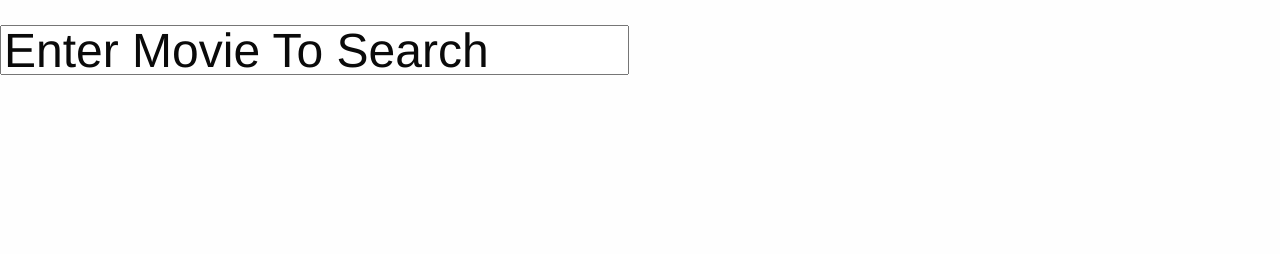
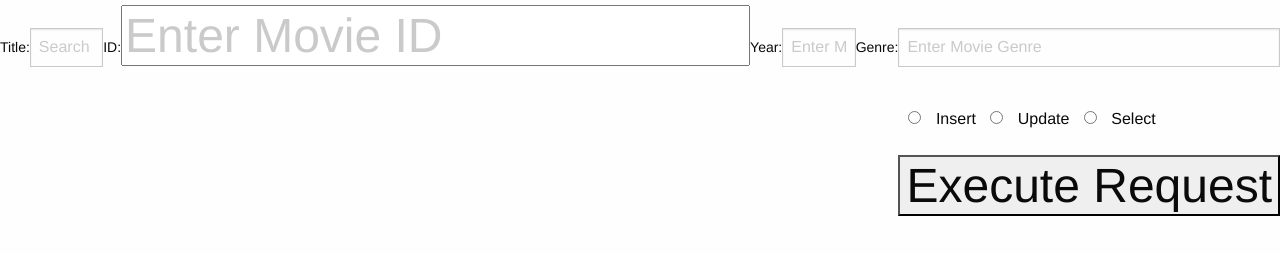
Before and after one commit to RaiAnsar/showchat, a website: page public/index.html in a window 1280 px wide. Shown: the part 80-334 px from the top of the page. Drawn offline with nearby package versions, Linux system fonts and the light colour scheme; some packages are replaced by stand-ins of ours.

Commit message:
first submission

```diff
--- a/public/index.html
+++ b/public/index.html
@@ -10,17 +10,34 @@
         <link rel="stylesheet" href="../source_css/styles.css">
     </head>
     <body>
-        <h1>Movie Search</h1>
         <div ng-app="myApp" ng-controller="searchBarController">
-            <input ng-model="searchBar">
+            <fieldset>
+                <h1>Movie Search</h1>
+                <form action="" method="post" enctype="multipart/form-data">
+                    <label for="Title:">Title:</label>
+                    <input type="text" id="Title" name="Title" placeholder="Search For A Movie" />
+                    <br />
+                    <label for="ID">ID: </label>
+                    <input type="ID" id="ID" name="ID" placeholder="Enter Movie ID"/>
+                    <br />
+                    <label for="Year">Year:</label>
+                    <input type="text" id="Year" name="Year" placeholder="Enter Movie Year">
+                    <br>
+                    <label for="Genre">Genre:</label>
+                    <input type="text" id="Genre" name="Genre" placeholder="Enter Movie Genre">
+                    <br>
+
+                    <input type="radio" id="r1" name="SQL_Commands" value="Insert"> Insert
+                    <input type="radio" id="r2" name="SQL_Commands" value="Update"> Update
+                    <input type="radio" id="r3" name="SQL_Commands" value="Select"> Select
+                    <br>
+                    <br>
+                    <input type="submit" value="Execute Request">
+                </form>
+            </fieldset>
         </div>
 
-    <!-- <script> -->
-    <!-- </script> -->
-
-        <!--Angular Scripts -->
         <script src="https://ajax.googleapis.com/ajax/libs/angularjs/1.4.8/angular.min.js"></script>
-        <!-- <script src="../node_modules/angular/angular.min.js"></script> -->
         <script src="../node_modules/angular-route/angular-route.min.js"></script>
         <script src="../source_js/controllers.js"></script>
         <script src="../source_js/app.js"></script>
--- a/source_css/.#styles.css
+++ /dev/null
@@ -1 +0,0 @@
-ismael@ismael-X550ZA.2032:1476656253
--- a/source_css/styles.css
+++ b/source_css/styles.css
@@ -1,10 +1,41 @@
 h1 {
     font-size: 55px;
+    /* margin-left: 20px; */
 }
 
 input {
-    margin-top: 20px;
-    height    : 50px;
+    /* background: transparent;
+       border: none; */
+    /* margin-top: 20px; */
+    /* margin-left: 20px; */
+    /* height    : 50px; */
     font-size : 48px;
-    #margin-top: 20px;
+    /*opacity   : 0.4;*/
 }
+
+input[type="radio"] {
+    /* background: transparent;
+       border: none; */
+    /* margin-top: 20px; */
+    /* margin-left: 20px; */
+    /* height    : 50px; */
+    font-size : 48px;
+    margin: 0 10px 0 10px;
+    /*opacity   : 0.4;*/
+}
+
+.intro {
+    /* background: transparent;
+       border: none; */
+    /* margin-top: 20px; */
+    /* margin-left: 20px; */
+    /* padding: 20px; */
+    /* height    : 50px; */
+    /* font-size : 24px; */
+    /*opacity   : 0.4;*/
+}
+
+form  { display: table;      }
+p     { display: table-row;  }
+label { display: table-cell; }
+input { display: table-cell; }
--- a/source_js/.#script.js
+++ /dev/null
@@ -1 +0,0 @@
-ismael@ismael-X550ZA.2032:1476656253
```
Also changed, not shown: package.json (+27 -0 lines), README.md (deleted).
